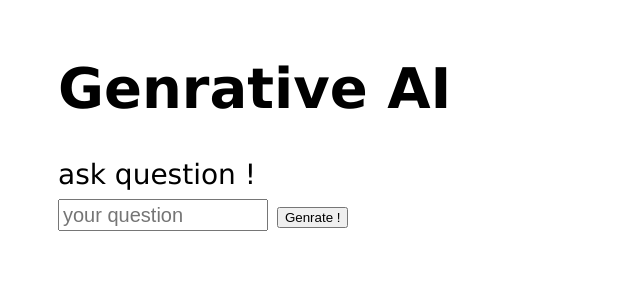
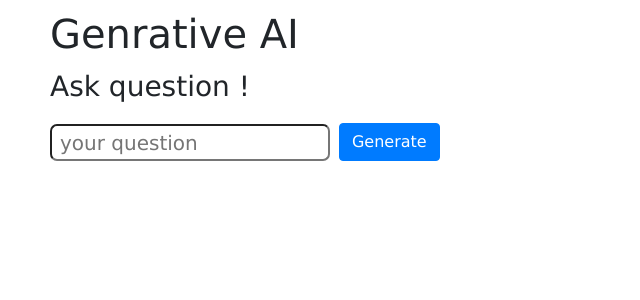
Before and after one commit to rajmakvana143/AI-Gemini, a Node server app: template views/index.ejs in a window 1280 px wide. Shown: the top 300 px of the page, without its empty margins (0-640 px from the left). Run offline with Node 20, Linux system fonts and the light colour scheme; the template is opened without the code that fills it, so the values that code supplies are empty.

Commit message:
final commit

```diff
--- a/index.js
+++ b/index.js
@@ -21,10 +21,10 @@ const model = genAI.getGenerativeModel({ model: "gemini-1.5-flash" });
 // const prompt = "what is javaScript ?";
 
 
-const getresult = async () => {
+const getresult = async (prompt) => {
     try {
         const response = await model.generateContent(prompt);
-        console.log(response.response.text());
+        return response.response.text();
     } catch (error) {
         console.error(error);
     }
@@ -36,14 +36,24 @@ app.listen(port , () => {
     console.log(`server listing on ${port}`);
 });
 
-app.get('/genrativeAI' , (req, res) => {
+
+app.get('/genrativeAI' , (req , res) => {
+    res.render('index.ejs');
+})
+
+app.post('/genrativeAI' , async (req, res) => {
     const {question} = req.body;
     console.log(question);
-    res.send("hello");
+    const genrated = await getresult(question);
+    // console.log(genrated);
+    const para =  spliting(genrated);
+    res.render('index.ejs' , {para,question});
 });
 
-
-
+const spliting = (data) => {
+    const para = data.split('**');
+    return para;
+}
 
 
 
--- a/views/index.ejs
+++ b/views/index.ejs
@@ -4,6 +4,7 @@
     <meta charset="UTF-8">
     <meta name="viewport" content="width=device-width, initial-scale=1.0">
     <title>Document</title>
+    <link rel="stylesheet" href="https://cdn.jsdelivr.net/npm/bootstrap@4.0.0/dist/css/bootstrap.min.css" integrity="sha384-Gn5384xqQ1aoWXA+058RXPxPg6fy4IWvTNh0E263XmFcJlSAwiGgFAW/dAiS6JXm" crossorigin="anonymous">
     <style>
        body{
         padding: 10px 50px;
@@ -12,10 +13,11 @@
        }
        input{
         margin-top: 8px;
-        width: 200px;
-        height: 22px;
+        width: 280px;
+        height: 37px;
         font-size: 20px;
-        padding: 3px;
+        padding: 3px 8px;
+        border-radius: 7px;
        }
        div{
         font-size: 18px;
@@ -36,15 +38,16 @@
 <body>
     <h1> Genrative AI </h1>
     <form action="/genrativeAI" method="post">
-        <label for="question"> ask question !</label>
+        <label for="question"> Ask question !</label>
         <br>
         <input type="text" placeholder="your question " name="question">
-        <button>Genrate !</button>
+        <button class="btn btn-primary "> Generate </button>
     </form>
 
 
         <% if (locals.para) { %>
-            <div>
+            <h4 class="mt-4"> Question : <%= question %> </h4>
+            <div class="mt-4">
                 <p><span> Generated Text:  </span>
                     <br>
                     <% para.forEach(element => { %>
```
